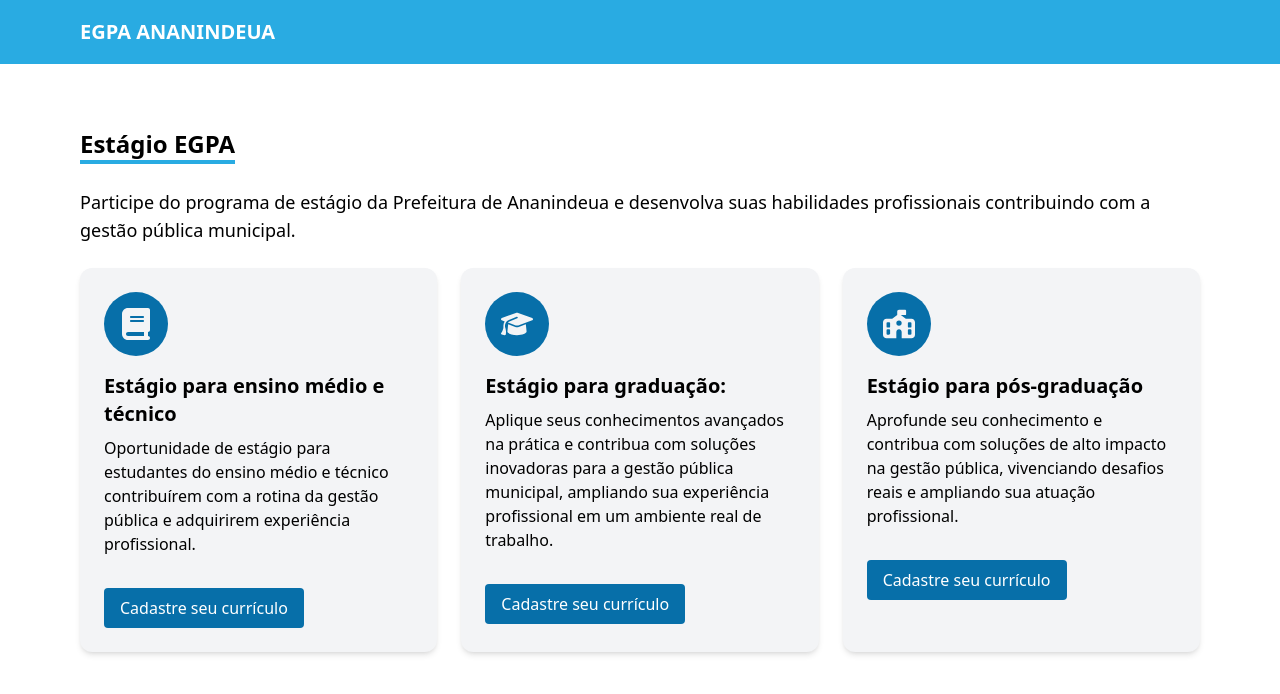
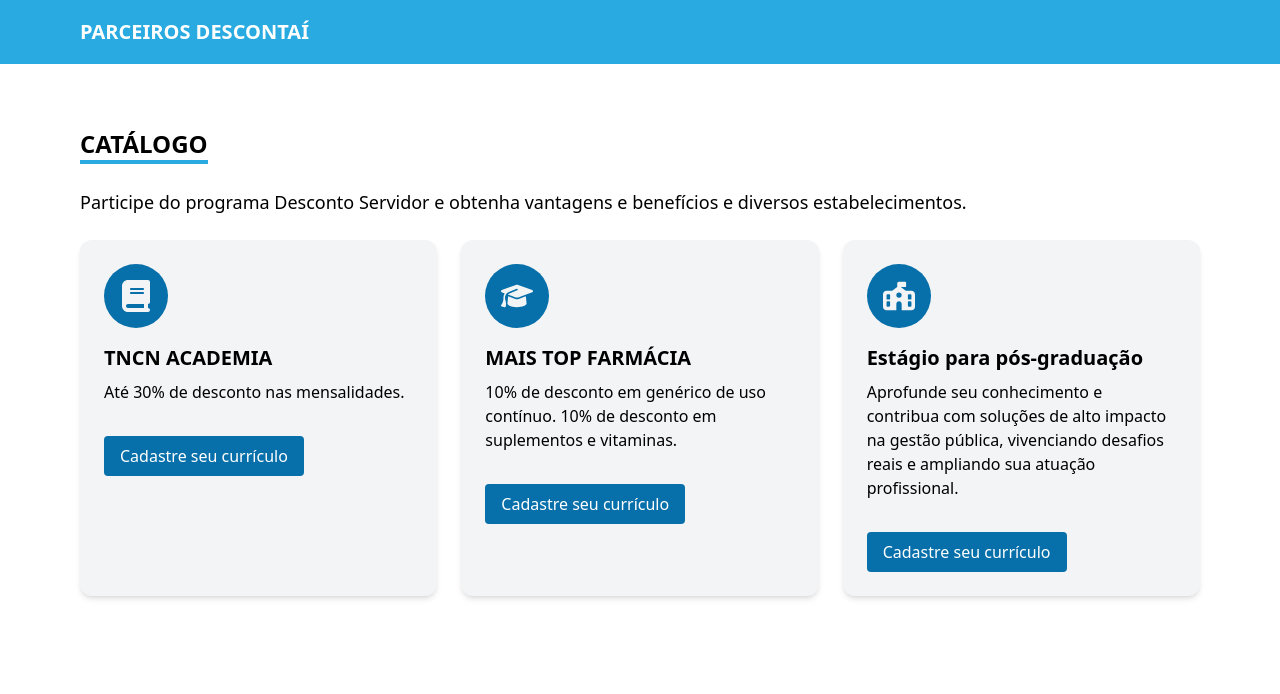
Before and after one commit to dtiegpa/descontoservidor, a plain HTML site: page index.html in a window 1280 px wide. Drawn offline with nearby package versions, Linux system fonts and the light colour scheme.

Commit message:
Update index.html

```diff
--- a/index.html
+++ b/index.html
@@ -3,7 +3,7 @@
   <head>
     <meta charset="UTF-8" />
     <meta name="viewport" content="width=device-width, initial-scale=1.0" />
-    <title>EGPA</title>
+    <title>Parceiros DescontAí</title>
     <script src="https://cdn.tailwindcss.com"></script>
     <style>
       :root {
@@ -18,17 +18,17 @@
     <!-- Navegação -->
     <nav class="bg-[color:var(--azul-secundario)] text-white sticky top-0 z-50">
       <div class="max-w-6xl mx-auto px-4 flex items-center justify-between h-16">
-        <a href="#" class="font-semibold text-xl text-white">EGPA ANANINDEUA</a>
+        <a href="#" class="font-semibold text-xl text-white">PARCEIROS DESCONTAÍ</a>
       </div>
     </nav>
 
     <!-- Seção Estágio EGPA -->
     <section id="sobre" class="max-w-6xl mx-auto py-16 px-4">
       <h2 class="text-2xl font-bold border-b-4 border-[color:var(--azul-secundario)] text-black inline-block mb-6">
-        Estágio EGPA
+       CATÁLOGO
       </h2>
       <p class="text-lg mb-6">
-        Participe do programa de estágio da Prefeitura de Ananindeua e desenvolva suas habilidades profissionais contribuindo com a gestão pública municipal.
+        Participe do programa Desconto Servidor e obtenha vantagens e benefícios e diversos estabelecimentos.
       </p>
       <div class="grid grid-cols-1 md:grid-cols-2 lg:grid-cols-3 gap-6">
         <!-- Aqui entram os três cards restaurados -->
@@ -39,11 +39,11 @@
               <path d="M96 0C43 0 0 43 0 96L0 416c0 53 43 96 96 96l288 0 32 0c17.7 0 32-14.3 32-32s-14.3-32-32-32l0-64c17.7 0 32-14.3 32-32l0-320c0-17.7-14.3-32-32-32L384 0 96 0zm0 384l256 0 0 64L96 448c-17.7 0-32-14.3-32-32s14.3-32 32-32zm32-240c0-8.8 7.2-16 16-16l192 0c8.8 0 16 7.2 16 16s-7.2 16-16 16l-192 0c-8.8 0-16-7.2-16-16zm16 48l192 0c8.8 0 16 7.2 16 16s-7.2 16-16 16l-192 0c-8.8 0-16-7.2-16-16s7.2-16 16-16z"/>
             </svg>
           </div>
-          <h3 class="text-xl font-semibold mb-2">Estágio para ensino médio e técnico</h3>
+          <h3 class="text-xl font-semibold mb-2">TNCN ACADEMIA</h3>
           <p class="mb-4">
-            Oportunidade de estágio para estudantes do ensino médio e técnico contribuírem com a rotina da gestão pública e adquirirem experiência profissional.
+           Até 30% de desconto nas mensalidades.
           </p>
-          <a href="https://forms.gle/QaECXUafRVh4DjFL6" class="bg-[color:var(--azul-principal)] text-white px-4 py-2 rounded hover:bg-[color:var(--azul-hover)] mt-4 transform transition-transform hover:scale-105 inline-block text-center">Cadastre seu currículo</a>
+          <a href="" class="bg-[color:var(--azul-principal)] text-white px-4 py-2 rounded hover:bg-[color:var(--azul-hover)] mt-4 transform transition-transform hover:scale-105 inline-block text-center">Cadastre seu currículo</a>
         </div>
 
         <!-- Estágio Graduação -->
@@ -53,9 +53,10 @@
               <path d="M320 32c-8.1 0-16.1 1.4-23.7 4.1L15.8 137.4C6.3 140.9 0 149.9 0 160s6.3 19.1 15.8 22.6l57.9 20.9C57.3 229.3 48 259.8 48 291.9l0 28.1c0 28.4-10.8 57.7-22.3 80.8c-6.5 13-13.9 25.8-22.5 37.6C0 442.7-.9 448.3 .9 453.4s6 8.9 11.2 10.2l64 16c4.2 1.1 8.7 .3 12.4-2s6.3-6.1 7.1-10.4c8.6-42.8 4.3-81.2-2.1-108.7C90.3 344.3 86 329.8 80 316.5l0-24.6c0-30.2 10.2-58.7 27.9-81.5c12.9-15.5 29.6-28 49.2-35.7l157-61.7c8.2-3.2 17.5 .8 20.7 9s-.8 17.5-9 20.7l-157 61.7c-12.4 4.9-23.3 12.4-32.2 21.6l159.6 57.6c7.6 2.7 15.6 4.1 23.7 4.1s16.1-1.4 23.7-4.1L624.2 182.6c9.5-3.4 15.8-12.5 15.8-22.6s-6.3-19.1-15.8-22.6L343.7 36.1C336.1 33.4 328.1 32 320 32zM128 408c0 35.3 86 72 192 72s192-36.7 192-72L496.7 262.6 354.5 314c-11.1 4-22.8 6-34.5 6s-23.5-2-34.5-6L143.3 262.6 128 408z"/>
             </svg>
           </div>
-          <h3 class="text-xl font-semibold mb-2">Estágio para graduação:</h3>
+          <h3 class="text-xl font-semibold mb-2">MAIS TOP FARMÁCIA</h3>
           <p class="mb-4">
-            Aplique seus conhecimentos avançados na prática e contribua com soluções inovadoras para a gestão pública municipal, ampliando sua experiência profissional em um ambiente real de trabalho.
+            10% de desconto em genérico de uso contínuo.
+            10% de desconto em suplementos e vitaminas.
           </p>
           <a href="https://forms.gle/QaECXUafRVh4DjFL6" class="bg-[color:var(--azul-principal)] text-white px-4 py-2 rounded hover:bg-[color:var(--azul-hover)] mt-4 transform transition-transform hover:scale-105 inline-block text-center">Cadastre seu currículo</a>
         </div>
```
